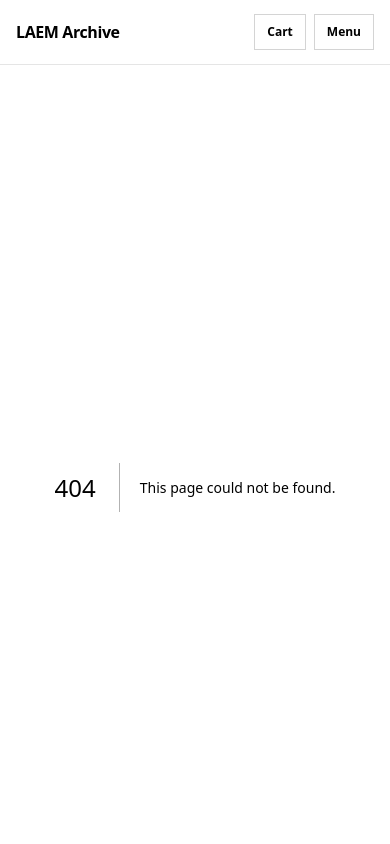
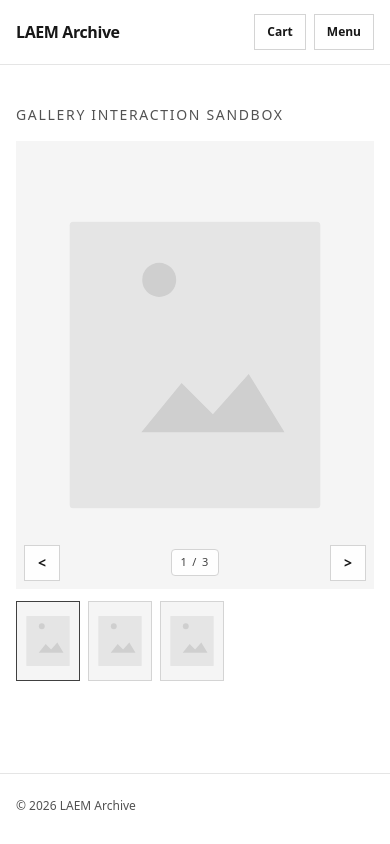
Before and after one commit to pdxericnguyen/laem-archive, a Next.js app: page /dev/gallery-sandbox in a window 390 px wide. Before the commit this address had no page. Shown: the top 844 px of the page. Built offline with nearby package versions, Linux system fonts and the light colour scheme.

Commit message:
Improve gallery responsiveness and add e2e coverage

```diff
--- /dev/null
+++ b/app/dev/gallery-sandbox/page.tsx
@@ -0,0 +1,20 @@
+import ProductGallery from "@/app/products/[slug]/gallery";
+
+export const metadata = {
+  title: "Gallery Sandbox | LAEM Archive"
+};
+
+const TEST_IMAGES = [
+  "/placeholder-product.svg?i=1",
+  "/placeholder-product.svg?i=2",
+  "/placeholder-product.svg?i=3"
+];
+
+export default function GallerySandboxPage() {
+  return (
+    <main className="mx-auto max-w-3xl px-4 py-10 space-y-4">
+      <h1 className="text-sm uppercase tracking-[0.12em] text-neutral-600">Gallery Interaction Sandbox</h1>
+      <ProductGallery title="Gallery test piece" images={TEST_IMAGES} />
+    </main>
+  );
+}
--- a/app/products/[slug]/gallery.tsx
+++ b/app/products/[slug]/gallery.tsx
@@ -1,6 +1,6 @@
 "use client";
 
-import { KeyboardEvent, PointerEvent, UIEvent, useEffect, useMemo, useRef, useState } from "react";
+import { KeyboardEvent, PointerEvent, WheelEvent, useEffect, useMemo, useRef, useState } from "react";
 
 type Props = {
   title: string;
@@ -8,6 +8,12 @@ type Props = {
 };
 
 type GalleryDirection = "previous" | "next";
+
+const WHEEL_GESTURE_IDLE_MS = 140;
+const WHEEL_GESTURE_THRESHOLD = 28;
+const WHEEL_LINE_DELTA_PX = 18;
+const WHEEL_PAGE_DELTA_PX = 120;
+const WRAP_CUE_MS = 240;
 
 function normalizeImages(images: string[]) {
   return images.map((item) => item.trim()).filter(Boolean);
@@ -17,10 +23,16 @@ export default function ProductGallery({ title, images }: Props) {
   const gallery = useMemo(() => normalizeImages(images), [images]);
   const [activeIndex, setActiveIndex] = useState(0);
   const [transitionDirection, setTransitionDirection] = useState<GalleryDirection>("next");
+  const [wrapCueDirection, setWrapCueDirection] = useState<GalleryDirection | null>(null);
   const thumbnailStripRef = useRef<HTMLDivElement | null>(null);
   const pointerStartRef = useRef<{ x: number; y: number } | null>(null);
-  const wheelLockRef = useRef(false);
-  const wheelUnlockTimerRef = useRef<ReturnType<typeof setTimeout> | null>(null);
+  const wheelGestureRef = useRef<{ delta: number; direction: GalleryDirection | null; locked: boolean }>({
+    delta: 0,
+    direction: null,
+    locked: false
+  });
+  const wheelResetTimerRef = useRef<ReturnType<typeof setTimeout> | null>(null);
+  const wrapCueTimerRef = useRef<ReturnType<typeof setTimeout> | null>(null);
 
   const hasImages = gallery.length > 0;
   const safeIndex = hasImages ? Math.min(activeIndex, gallery.length - 1) : 0;
@@ -43,8 +55,11 @@ export default function ProductGallery({ title, images }: Props) {
 
   useEffect(() => {
     return () => {
-      if (wheelUnlockTimerRef.current) {
-        clearTimeout(wheelUnlockTimerRef.current);
+      if (wheelResetTimerRef.current) {
+        clearTimeout(wheelResetTimerRef.current);
+      }
+      if (wrapCueTimerRef.current) {
+        clearTimeout(wrapCueTimerRef.current);
       }
     };
   }, []);
@@ -53,15 +68,31 @@ export default function ProductGallery({ title, images }: Props) {
     return event.target instanceof Element && Boolean(event.target.closest("[data-gallery-control]"));
   }
 
-  function holdWheelUntilGestureEnds() {
-    if (wheelUnlockTimerRef.current) {
-      clearTimeout(wheelUnlockTimerRef.current);
+  function resetWheelGestureSoon() {
+    if (wheelResetTimerRef.current) {
+      clearTimeout(wheelResetTimerRef.current);
     }
 
-    wheelUnlockTimerRef.current = setTimeout(() => {
-      wheelLockRef.current = false;
-      wheelUnlockTimerRef.current = null;
-    }, 420);
+    wheelResetTimerRef.current = setTimeout(() => {
+      wheelGestureRef.current = {
+        delta: 0,
+        direction: null,
+        locked: false
+      };
+      wheelResetTimerRef.current = null;
+    }, WHEEL_GESTURE_IDLE_MS);
+  }
+
+  function triggerWrapCue(direction: GalleryDirection) {
+    if (wrapCueTimerRef.current) {
+      clearTimeout(wrapCueTimerRef.current);
+    }
+
+    setWrapCueDirection(direction);
+    wrapCueTimerRef.current = setTimeout(() => {
+      setWrapCueDirection(null);
+      wrapCueTimerRef.current = null;
+    }, WRAP_CUE_MS);
   }
 
   function move(direction: GalleryDirection) {
@@ -69,19 +100,26 @@ export default function ProductGallery({ title, images }: Props) {
       return;
     }
 
+    let wrapped = false;
     setTransitionDirection(direction);
     setActiveIndex((value) => {
       const currentIndex = Math.min(gallery.length - 1, Math.max(0, value));
       const step = direction === "next" ? 1 : -1;
       const nextIndex = currentIndex + step;
       if (nextIndex < 0) {
+        wrapped = true;
         return gallery.length - 1;
       }
       if (nextIndex >= gallery.length) {
+        wrapped = true;
         return 0;
       }
       return nextIndex;
     });
+
+    if (wrapped) {
+      triggerWrapCue(direction);
+    }
   }
 
   function prev() {
@@ -136,24 +174,39 @@ export default function ProductGallery({ title, images }: Props) {
     pointerStartRef.current = null;
   }
 
-  function handleWheel(event: UIEvent<HTMLDivElement> & { deltaX: number; deltaY: number; shiftKey: boolean }) {
+  function handleWheel(event: WheelEvent<HTMLDivElement>) {
     if (gallery.length <= 1) {
       return;
     }
 
-    const primaryDelta = Math.abs(event.deltaX) > Math.abs(event.deltaY) ? event.deltaX : event.shiftKey ? event.deltaY : 0;
-    if (Math.abs(primaryDelta) < 8) {
+    const rawDelta = Math.abs(event.deltaX) > Math.abs(event.deltaY) ? event.deltaX : event.shiftKey ? event.deltaY : 0;
+    const deltaScale =
+      event.deltaMode === 1 ? WHEEL_LINE_DELTA_PX : event.deltaMode === 2 ? WHEEL_PAGE_DELTA_PX : 1;
+    const primaryDelta = rawDelta * deltaScale;
+    if (Math.abs(primaryDelta) < 4) {
       return;
     }
 
     event.preventDefault();
-    holdWheelUntilGestureEnds();
-    if (wheelLockRef.current) {
+    resetWheelGestureSoon();
+
+    const direction: GalleryDirection = primaryDelta > 0 ? "next" : "previous";
+    const gesture = wheelGestureRef.current;
+    if (gesture.direction && gesture.direction !== direction) {
+      gesture.delta = 0;
+      gesture.locked = false;
+    }
+
+    gesture.direction = direction;
+    gesture.delta += primaryDelta;
+
+    if (gesture.locked || Math.abs(gesture.delta) < WHEEL_GESTURE_THRESHOLD) {
       return;
     }
 
-    wheelLockRef.current = true;
-    if (primaryDelta > 0) {
+    gesture.locked = true;
+    gesture.delta = 0;
+    if (direction === "next") {
       next();
       return;
     }
@@ -181,7 +234,9 @@ export default function ProductGallery({ title, images }: Props) {
   return (
     <div className="space-y-3">
       <div
-        className="relative aspect-[4/5] w-full overflow-hidden bg-neutral-100 focus:outline-none focus:ring-2 focus:ring-neutral-400 cursor-grab active:cursor-grabbing"
+        className={`relative aspect-[4/5] w-full overflow-hidden bg-neutral-100 focus:outline-none focus:ring-2 focus:ring-neutral-400 cursor-grab active:cursor-grabbing ${
+          wrapCueDirection ? `gallery-wrap-cue-${wrapCueDirection}` : ""
+        }`}
         tabIndex={gallery.length > 1 ? 0 : -1}
         onKeyDown={handleKeyDown}
         onPointerDown={handlePointerDown}
@@ -258,6 +313,25 @@ export default function ProductGallery({ title, images }: Props) {
       ) : null}
 
       <style jsx>{`
+        .gallery-wrap-cue-next::after,
+        .gallery-wrap-cue-previous::after {
+          content: "";
+          pointer-events: none;
+          position: absolute;
+          inset: 0;
+          opacity: 0;
+        }
+
+        .gallery-wrap-cue-next::after {
+          background: linear-gradient(90deg, rgba(255, 255, 255, 0), rgba(255, 255, 255, 0.35));
+          animation: gallery-wrap-cue-next ${WRAP_CUE_MS}ms ease-out;
+        }
+
+        .gallery-wrap-cue-previous::after {
+          background: linear-gradient(270deg, rgba(255, 255, 255, 0), rgba(255, 255, 255, 0.35));
+          animation: gallery-wrap-cue-previous ${WRAP_CUE_MS}ms ease-out;
+        }
+
         .gallery-image-next {
           animation: gallery-slide-next 220ms ease-out;
         }
@@ -289,6 +363,49 @@ export default function ProductGallery({ title, images }: Props) {
             transform: translateX(0);
           }
         }
+
+        @keyframes gallery-wrap-cue-next {
+          from {
+            opacity: 0.85;
+          }
+
+          to {
+            opacity: 0;
+          }
+        }
+
+        @keyframes gallery-wrap-cue-previous {
+          from {
+            opacity: 0.85;
+          }
+
+          to {
+            opacity: 0;
+          }
+        }
+
+        @media (prefers-reduced-motion: reduce) {
+          .gallery-image-next,
+          .gallery-image-previous {
+            animation: gallery-fade-reduced 120ms linear;
+          }
+
+          .gallery-wrap-cue-next::after,
+          .gallery-wrap-cue-previous::after {
+            animation: none;
+            opacity: 0;
+          }
+        }
+
+        @keyframes gallery-fade-reduced {
+          from {
+            opacity: 0.85;
+          }
+
+          to {
+            opacity: 1;
+          }
+        }
       `}</style>
     </div>
   );
--- a/package.json
+++ b/package.json
@@ -5,6 +5,7 @@
     "dev": "next dev",
     "build": "next build",
     "start": "next start",
+    "test:e2e": "playwright test",
     "seed:kv": "node scripts/seed-kv.mjs",
     "env:audit": "node scripts/env-audit.mjs"
   },
@@ -18,6 +19,7 @@
     "stripe": "^14.25.0"
   },
   "devDependencies": {
+    "@playwright/test": "^1.54.2",
     "@types/react": "19.2.13",
     "autoprefixer": "^10.4.20",
     "postcss": "^8.4.41",
```
Also changed, not shown: playwright.config.ts (added, +24 -0 lines), 2 other files (tests, documents, lock files or other folders).
